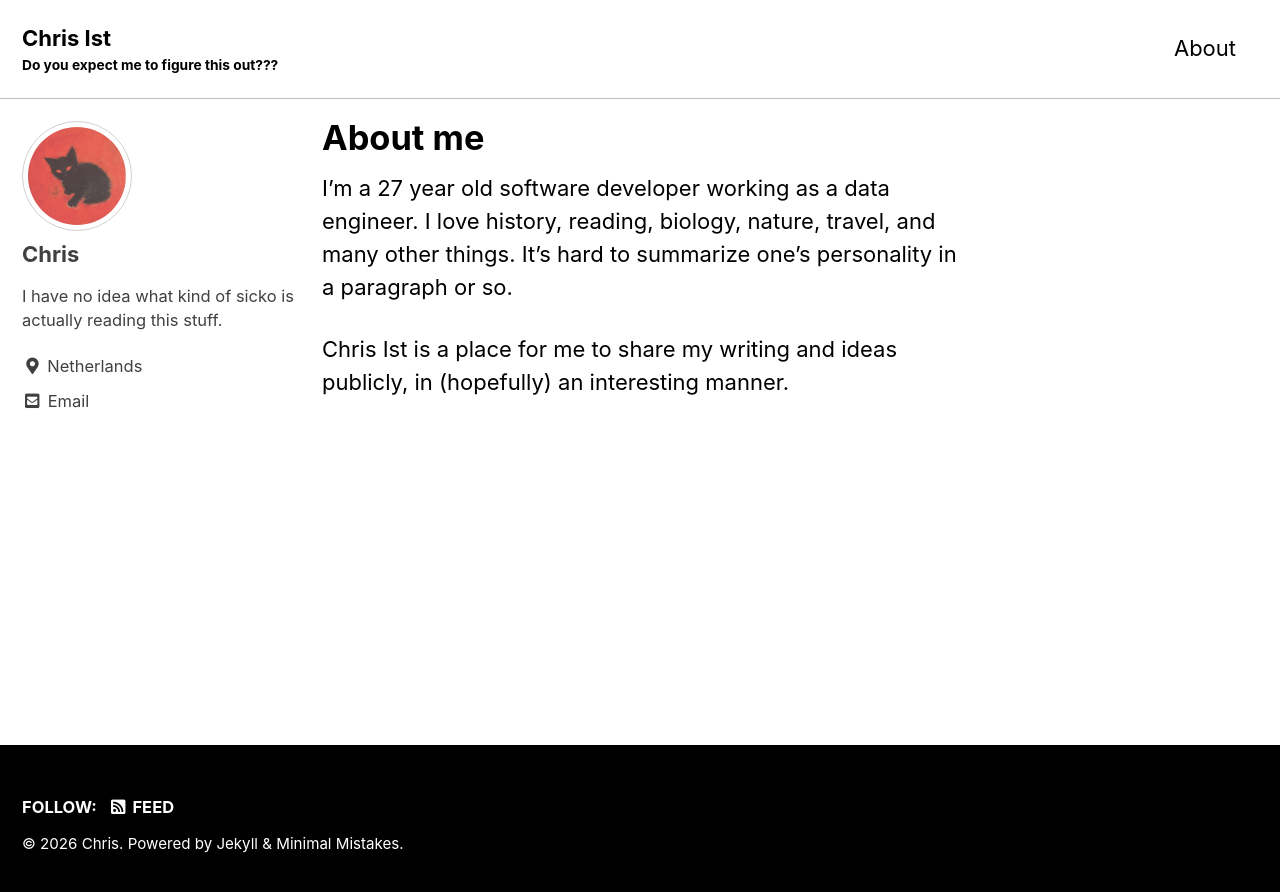
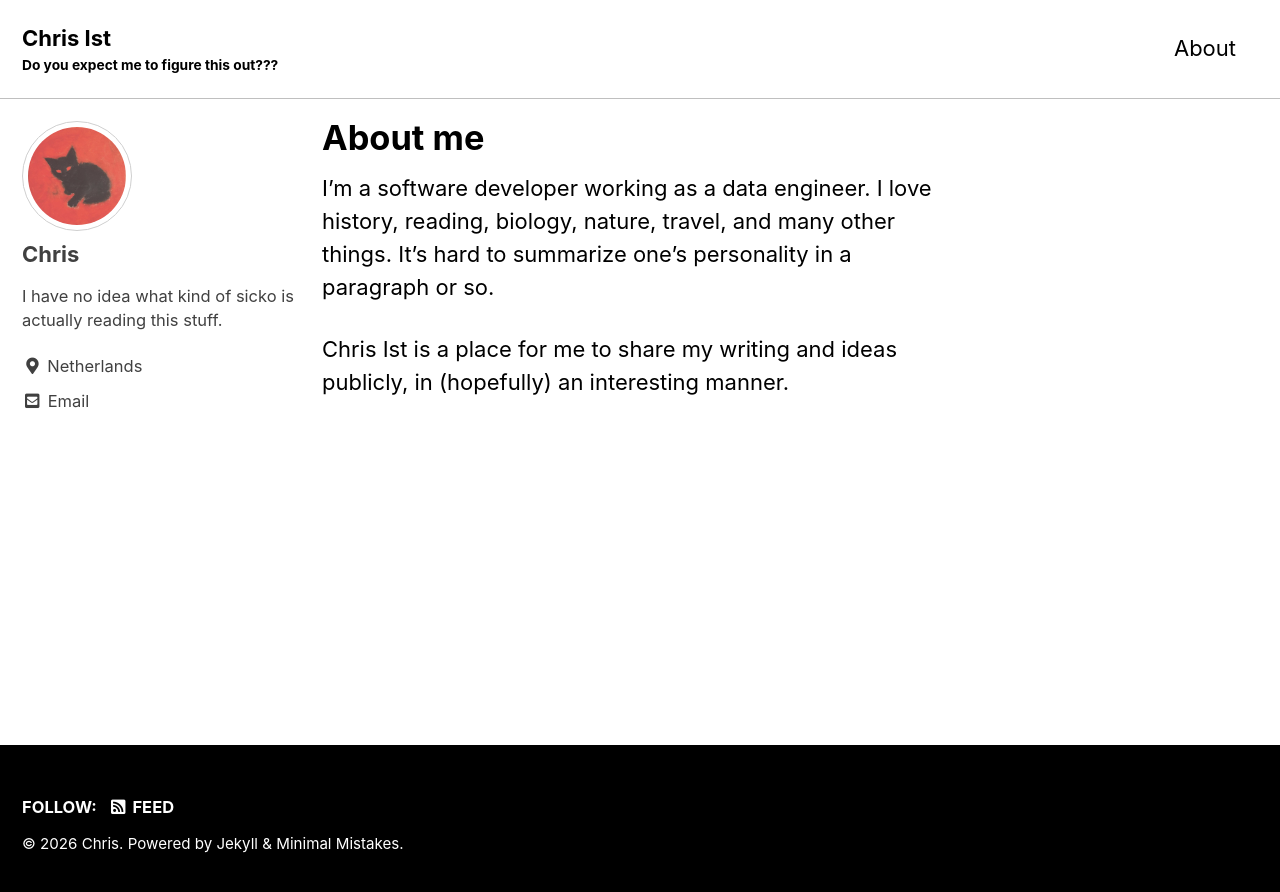
Before and after one commit to Jokip7/jokip7.github.io, a Jekyll site: the page built from _pages/about.md, in a window 1280 px wide. Shown: the top 892 px of the page. Built offline with Jekyll 4.4.1, drawn with Linux system fonts in a browser that asks for light colours; cached includes are drawn as plain includes.

```diff
--- a/_pages/about.md
+++ b/_pages/about.md
@@ -5,7 +5,7 @@ sitemap: false
 permalink: /about
 ---
 
-I'm a 27 year old software developer working as a data engineer.
+I'm a software developer working as a data engineer.
 I love history, reading, biology, nature, travel, and many other things.
 It's hard to summarize one's personality in a paragraph or so.
 
```
Also changed, not shown: _posts/2026-01-01-winter-of-exploration.md (added, +24 -0 lines), assets/images/sun.png (added).
